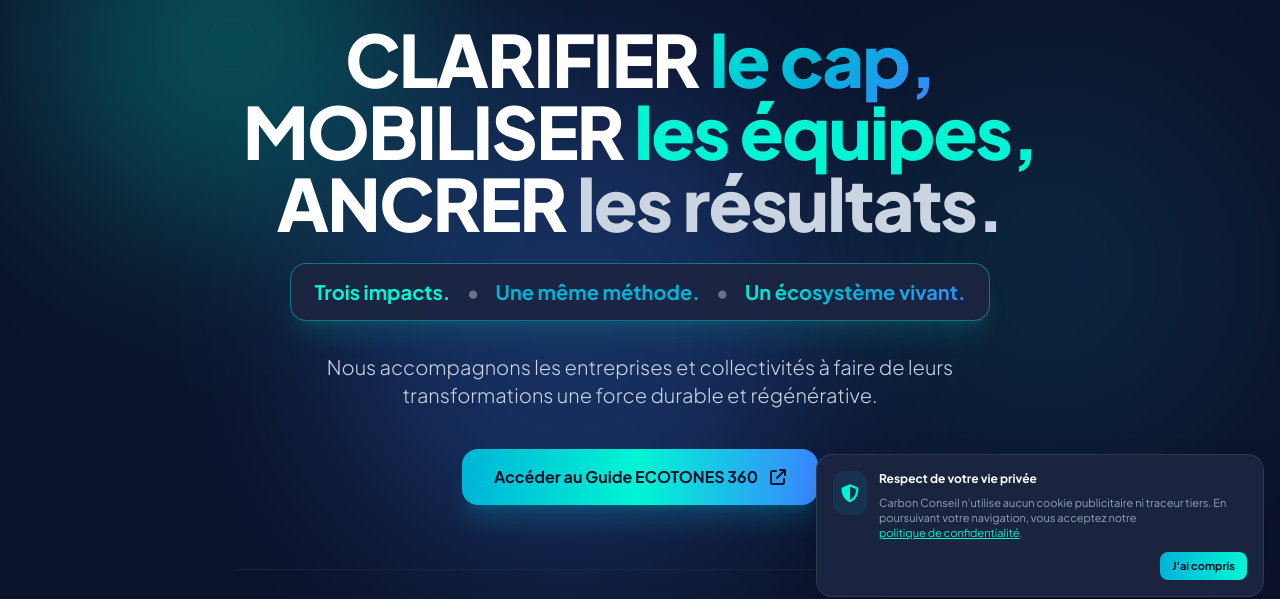
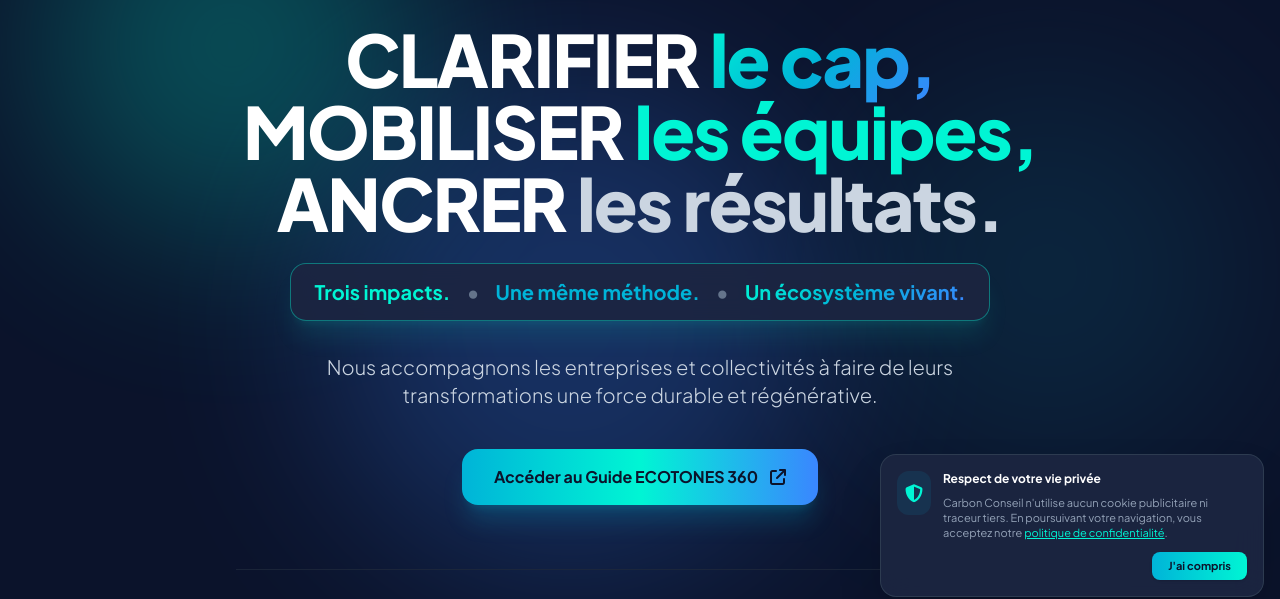
Before and after one commit to francois-carbon/carbonconseil, a plain HTML site: page index.html in a window 1280 px wide. Shown: the part 187-786 px from the top of the page. Drawn offline with nearby package versions, Linux system fonts and the light colour scheme.

Commit message:
Update index.html

```diff
--- a/index.html
+++ b/index.html
@@ -1340,18 +1340,21 @@
   </div>
 
   <!-- BANDEAU DE CONFIDENTIALITÉ & COOKIES -->
-  <div id="cookie-banner" class="fixed bottom-4 right-4 left-4 sm:left-auto sm:max-w-md z-40 p-4 rounded-2xl bg-brand-darkBlue/95 border border-slate-700/80 shadow-2xl text-xs text-slate-300 backdrop-blur-lg transition-all duration-300 hidden">
-    <div class="flex items-start gap-3">
-      <div class="p-2 bg-brand-teal/10 rounded-xl text-brand-cyan shrink-0">
-        <i class="fa-solid fa-shield-halved text-lg"></i>
+  <div id="cookie-banner" class="fixed bottom-3 inset-x-3 sm:bottom-4 sm:left-auto sm:right-4 sm:max-w-sm z-50 p-3.5 sm:p-4 rounded-2xl bg-brand-darkBlue/95 border border-slate-700/80 shadow-2xl text-xs text-slate-300 backdrop-blur-lg transition-all duration-300 hidden">
+    <div class="flex flex-col sm:flex-row items-start gap-2.5 sm:gap-3">
+      <div class="flex items-center gap-2.5 sm:block">
+        <div class="p-1.5 sm:p-2 bg-brand-teal/10 rounded-xl text-brand-cyan shrink-0">
+          <i class="fa-solid fa-shield-halved text-base sm:text-lg"></i>
+        </div>
+        <div class="font-bold text-white text-xs sm:hidden">Respect de votre vie privée</div>
       </div>
-      <div class="space-y-2">
-        <div class="font-bold text-white text-xs">Respect de votre vie privée</div>
+      <div class="space-y-1.5 sm:space-y-2 flex-1 w-full">
+        <div class="font-bold text-white text-xs hidden sm:block">Respect de votre vie privée</div>
         <p class="text-[11px] text-slate-400 leading-snug">
-          Carbon Conseil n'utilise aucun cookie publicitaire ni traceur tiers. En poursuivant votre navigation, vous acceptez notre <button onclick="toggleModal('privacy-modal')" class="text-brand-cyan underline">politique de confidentialité</button>.
+          Carbon Conseil n'utilise aucun cookie publicitaire ni traceur tiers. En poursuivant votre navigation, vous acceptez notre <button type="button" onclick="toggleModal('privacy-modal')" class="text-brand-cyan underline">politique de confidentialité</button>.
         </p>
-        <div class="pt-1 flex items-center justify-end gap-2">
-          <button onclick="acceptCookies()" class="px-3 py-1.5 rounded-lg bg-gradient-to-r from-brand-teal to-brand-cyan text-brand-navy font-bold text-[11px]">
+        <div class="pt-1 flex items-center justify-end w-full">
+          <button type="button" onclick="acceptCookies()" class="w-full sm:w-auto px-4 py-2 sm:py-1.5 rounded-lg bg-gradient-to-r from-brand-teal to-brand-cyan text-brand-navy font-bold text-xs sm:text-[11px] text-center shadow hover:brightness-110 transition-all">
             J'ai compris
           </button>
         </div>
```
